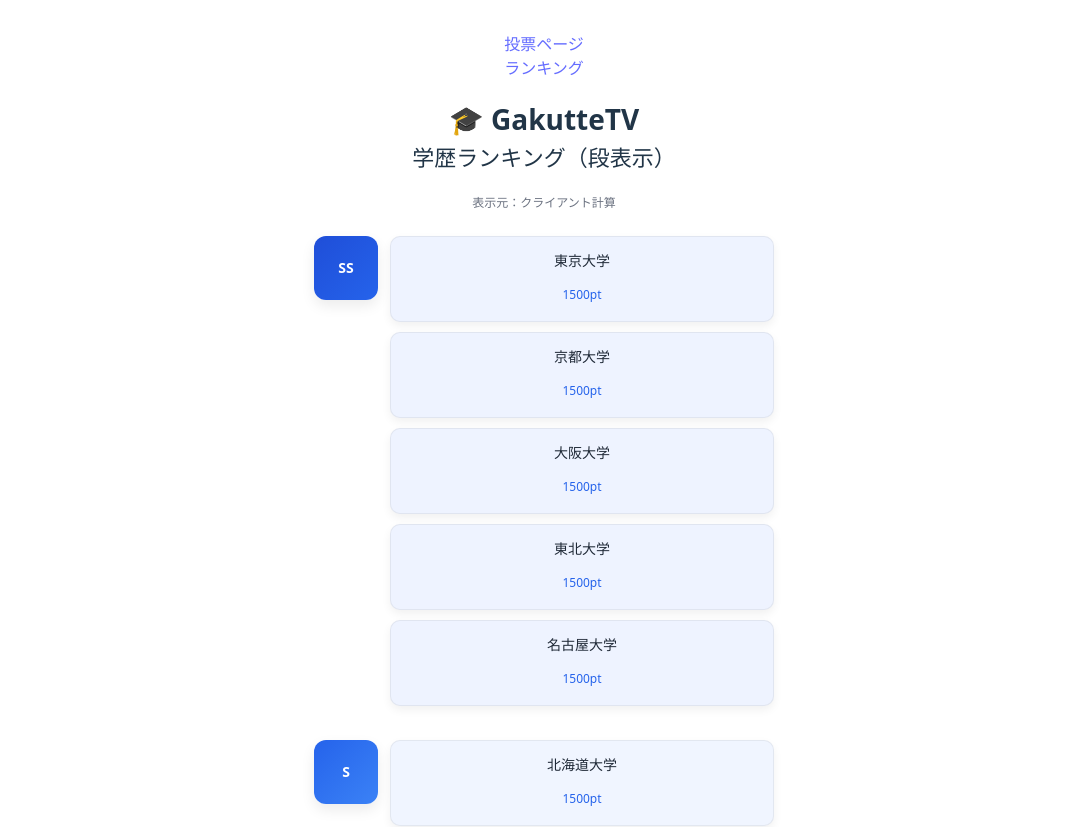
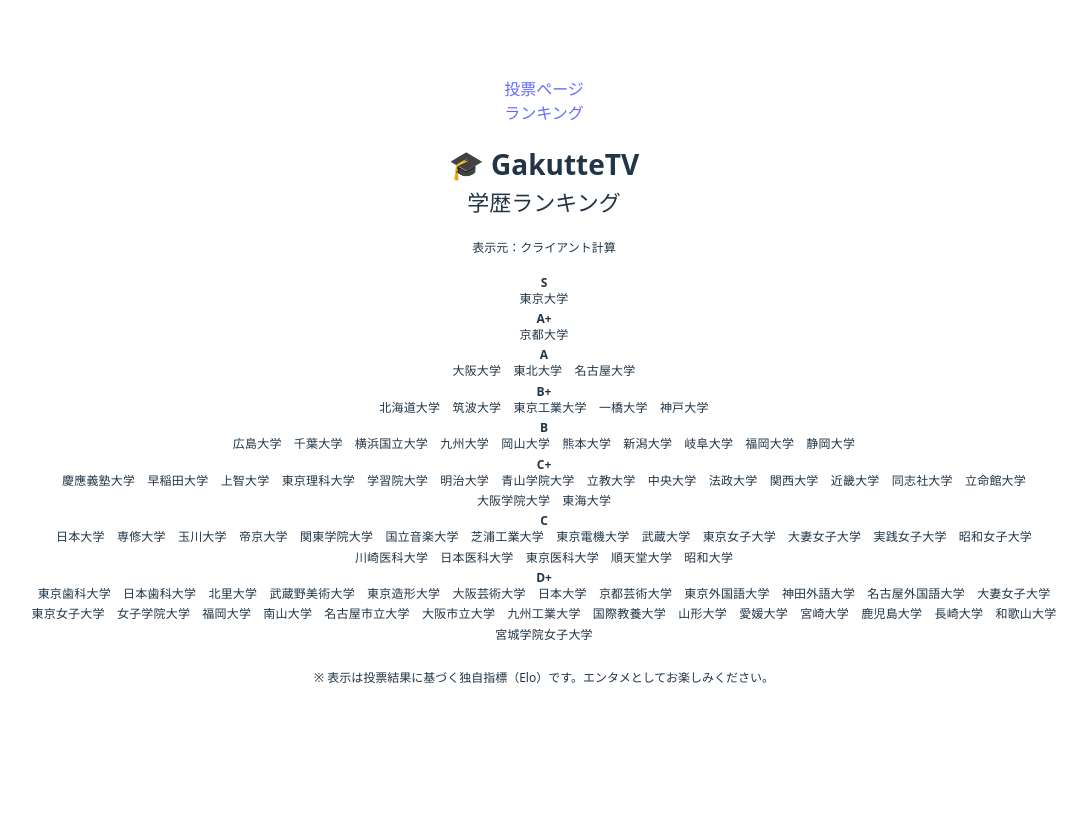
Before and after one commit to kuwabarbara/gaku, a Vue app in the folder my-app/: page /ranking in a window 1280 px wide. Shown: the top 827 px of the page, without its empty margins (96-1183 px from the left). After the commit the page ends 800 px from the top, so only its background shows below. Built offline with nearby package versions, Linux system fonts and the light colour scheme; no server answers; the database is empty; what vue3-touch-events would draw is missing.

Commit message:
ランキングの表示UIを変更

```diff
--- a/my-app/src/pages/RankingPage.vue
+++ b/my-app/src/pages/RankingPage.vue
@@ -1,3 +1,4 @@
+<!-- src/pages/RankingPage.vue -->
 <script setup>
 import { ref, onMounted, computed } from 'vue'
 import {
@@ -25,6 +26,7 @@
 
 onMounted(async () => {
   try {
+    // 1) キャッシュ（/cache/ranking）を優先
     const cacheRef = doc(collection(db, 'cache'), 'ranking')
     const cacheSnap = await getDoc(cacheRef)
 
@@ -41,16 +43,15 @@
       return
     }
 
+    // 2) フォールバックでクライアント計算（Elo）
     const rates = {}
     entries.forEach(e => { rates[e.id] = INITIAL_RATING })
-
     const voteSnap = await getDocs(query(collection(db, 'votes')))
     voteSnap.docs.map(d => d.data()).forEach(v => {
       const [wr, lr] = calculateElo(rates[v.winnerId], rates[v.loserId])
       rates[v.winnerId] = wr
       rates[v.loserId]   = lr
     })
-
     rankings.value = entries
       .map(e => ({ id: e.id, name: e.name, rating: rates[e.id] }))
       .sort((a, b) => b.rating - a.rating)
@@ -62,30 +63,40 @@
   }
 })
 
-// 段（バンド）分割
-const BAND_SIZES = [5, 10, 15, 20, 30]
-const BAND_LABELS = ['SS', 'S', 'A', 'B', 'C', 'D']
-const BAND_CLASSES = ['tier-ss','tier-s','tier-a','tier-b','tier-c','tier-d']
+/**
+ * 表示ロジック：
+ *  - FC2風の「S / A+ / A / B+ / ...」行ラベル＋横並び大学名。
+ *  - 本実装では「人数割り（上位5名→S、次10名→A+ …）」でバンド分け。
+ *    必要なら閾値や手動リストに差し替え可能。
+ */
+const BAND_LABELS = ['S','A+','A','B+','B','C+','C','D+','D','E+','E','F']
+const BAND_SIZES  = [1, 1, 3, 5, 10, 16, 18, 30, 40, 50, 60] // 例：上位が少数精鋭、下にいくほど人数が増える
+// ↑合計がエントリ数を超えてもOK。切れたら最後の「F」に残りが全部入る。
 
 const bands = computed(() => {
   const list = rankings.value
-  const out = []
-  let start = 0
-  for (let i = 0; i < BAND_SIZES.length; i++) {
-    const size = BAND_SIZES[i]
-    if (start >= list.length) break
-    out.push(list.slice(start, Math.min(start + size, list.length)))
-    start += size
+  const rows = []
+  let idx = 0
+  for (let i = 0; i < BAND_LABELS.length; i++) {
+    const size = BAND_SIZES[i] ?? 9999
+    if (idx >= list.length) break
+    rows.push({
+      label: BAND_LABELS[i],
+      items: list.slice(idx, Math.min(idx + size, list.length))
+    })
+    idx += size
   }
-  if (start < list.length) out.push(list.slice(start))
-  return out
+  if (idx < list.length) {
+    rows.push({ label: 'F', items: list.slice(idx) })
+  }
+  return rows
 })
 </script>
 
 <template>
   <div class="wrap">
     <h1 class="ttl">🎓 GakutteTV</h1>
-    <h2 class="subttl">学歴ランキング（段表示）</h2>
+    <h2 class="subttl">学歴ランキング</h2>
 
     <p v-if="loading" class="loading">読み込み中…</p>
 
@@ -95,25 +106,20 @@
         <span v-if="updatedAt">（最終更新: {{ updatedAt.toLocaleString() }}）</span>
       </p>
 
-      <div class="band-list">
-        <div v-for="(row, idx) in bands" :key="idx" class="band-row">
-          <!-- ラベル（PCは左、モバイルは上に配置） -->
-          <div class="band-label" :class="BAND_CLASSES[idx] || BAND_CLASSES.at(-1)">
-            {{ BAND_LABELS[idx] || BAND_LABELS.at(-1) }}
-          </div>
-
-          <!-- 大学カード：スマホは2列→幅が広がると自動で3列以上 -->
-          <div class="band-items">
-            <div
-              v-for="item in row"
-              :key="item.id"
-              class="uni-card"
-              :class="BAND_CLASSES[idx] || BAND_CLASSES.at(-1)"
-              :title="`${item.name} / ${item.rating}pt`"
+      <!-- FC2風：行ごとに ラベル + 横並び大学名（折り返し可） -->
+      <div class="tier-table">
+        <div v-for="row in bands" :key="row.label" class="tier-row">
+          <div class="tier-label">{{ row.label }}</div>
+          <div class="tier-items">
+            <!-- 大学名をインラインで横並び。スマホでは自然に折り返す -->
+            <span
+              v-for="(u, i) in row.items"
+              :key="u.id"
+              class="uni-item"
+              :title="`${u.name} / ${u.rating}pt`"
             >
-              <div class="uni-name">{{ item.name }}</div>
-              <div class="uni-score">{{ item.rating }}pt</div>
-            </div>
+              {{ u.name }}<span v-if="i !== row.items.length - 1" class="sep">　</span>
+            </span>
           </div>
         </div>
       </div>
@@ -122,13 +128,34 @@
     </div>
   </div>
 </template>
+<style scoped>
+/* ===== Theme variables (Light default) ===== */
+:root {
+  --bg: #ffffff;
+  --fg: #111827;
+  --muted: #6b7280;
+  --tier-label: #111827;
+  --tier-item: #111827;
+}
 
-<style scoped>
+/* Dark mode */
+@media (prefers-color-scheme: dark) {
+  :root {
+    --bg: #0b0f19;
+    --fg: #ffffff;
+    --muted: #cbd5e1;
+    --tier-label: #ffffff;
+    --tier-item: #ffffff;
+  }
+}
+
 /* ====== Layout base ====== */
 .wrap {
   max-width: 1040px;
   margin: 0 auto;
   padding: 24px;
+  background: var(--bg);
+  color: var(--fg);
 }
 .ttl {
   text-align: center;
@@ -142,120 +169,58 @@
   font-size: 22px;
   margin: 0 0 20px;
 }
-.loading { text-align: center; color: #6b7280; padding: 40px 0; }
-.meta { text-align: center; color: #6b7280; font-size: 12px; margin-bottom: 16px; }
-.note { text-align: center; color: #6b7280; font-size: 12px; margin-top: 24px; }
-
-/* ====== Band rows ====== */
-/* PC: ラベル左 + アイテム右（横並び）
-   SP: ラベル上 + アイテム下（縦積み） */
-.band-list { display: grid; gap: 18px; }
-.band-row {
-  display: grid;
-  grid-template-columns: auto 1fr;
-  align-items: start;
-  gap: 12px;
-  padding: 8px 0;
+.meta {
+  text-align: center;
+  color: var(--muted);
+  font-size: 12px;
+  margin-bottom: 16px;
+}
+.note {
+  text-align: center;
+  color: var(--muted);
+  font-size: 12px;
+  margin-top: 24px;
 }
 
-/* バンドラベル（SS / S / A / …） */
-.band-label {
-  width: 64px;
-  height: 64px;
-  border-radius: 12px;
+/* ====== FC2風レイアウト ====== */
+.tier {
+  margin: 10px 0 18px;
+}
+.tier-header {
+  display: grid;
+  grid-template-columns: 64px 1fr;
+  align-items: center;
+  gap: 12px;
+  margin-bottom: 4px;
+}
+.tier-label {
+  font-size: 12px;
   font-weight: 800;
-  font-size: 14px;
-  display: grid;
-  place-items: center;
-  color: #fff;
-  box-shadow: 0 6px 14px rgba(0,0,0,0.08);
+  line-height: 1;
+  padding-top: 4px;
+  text-align: center;
+  color: var(--tier-label);
   user-select: none;
-  position: sticky; /* PCで段が長い時に視線を失わない小ワザ */
-  top: 12px;
+}
+.tier-items {
+  font-size: 12px;
+  color: var(--tier-item);
+  line-height: 1.7;
+  letter-spacing: 0.2px;
+  word-break: keep-all;
+  overflow-wrap: anywhere;
+}
+.uni-item {
+  display: inline;
+  white-space: nowrap;
+}
+.dot {
+  margin: 0 0.25em;
+  color: var(--tier-item);
 }
 
-/* 大学カード群：スマホは2列、横幅に応じて自動で列数アップ */
-.band-items {
-  display: grid;
-  gap: 10px;
-  /* 最小幅 150px、最大は空きに応じて拡張。スマホではまず 2 列になる */
-  grid-template-columns: repeat(auto-fill, minmax(150px, 1fr));
-}
-
-/* 大学カード */
-.uni-card {
-  display: grid;
-  align-items: center;
-  justify-items: center;
-  grid-template-rows: auto auto;
-  padding: 10px 12px;
-  min-height: 64px;
-  border-radius: 10px;
-  background: #f5f7fb;
-  border: 1px solid rgba(0,0,0,0.06);
-  box-shadow: 0 4px 10px rgba(0,0,0,0.06);
-  transition: transform .12s ease, box-shadow .12s ease;
-  text-align: center;
-}
-.uni-card:hover {
-  transform: translateY(-2px);
-  box-shadow: 0 8px 16px rgba(0,0,0,0.08);
-}
-.uni-name { font-weight: 600; font-size: 14px; color: #1f2937; line-height: 1.2; }
-.uni-score { font-size: 12px; color: #2563eb; margin-top: 4px; }
-
-/* ====== Color tiers ====== */
-.tier-ss { background: linear-gradient(135deg, #1f4ed8, #2563eb); }
-.tier-s  { background: linear-gradient(135deg, #2563eb, #3b82f6); }
-.tier-a  { background: linear-gradient(135deg, #3b82f6, #60a5fa); }
-.tier-b  { background: linear-gradient(135deg, #60a5fa, #93c5fd); }
-.tier-c  { background: linear-gradient(135deg, #93c5fd, #bfdbfe); }
-.tier-d  { background: linear-gradient(135deg, #bfdbfe, #e5efff); }
-
-/* カード側は薄色で読みやすく */
-.uni-card.tier-ss { background: #eef3ff; }
-.uni-card.tier-s  { background: #f0f5ff; }
-.uni-card.tier-a  { background: #f3f7ff; }
-.uni-card.tier-b  { background: #f6f8ff; }
-.uni-card.tier-c  { background: #f8faff; }
-.uni-card.tier-d  { background: #fbfcff; }
-
-/* ====== Responsive tweaks ====== */
-/* 極小画面：カードは 1 列、ラベルは上に（縦積み） */
-@media (max-width: 380px) {
-  .band-row {
-    grid-template-columns: 1fr; /* ラベル上、カード下 */
-  }
-  .band-label {
-    position: static;
-    width: 52px; height: 52px; font-size: 12px; margin: 0 auto 8px;
-  }
-  .band-items {
-    grid-template-columns: 1fr; /* 1列 */
-  }
-  .uni-name { font-size: 13px; }
-}
-
-/* 小さめスマホ：カード2列、ラベルは上（縦積み） */
-@media (min-width: 381px) and (max-width: 640px) {
-  .band-row { grid-template-columns: 1fr; }
-  .band-label {
-    position: static;
-    width: 56px; height: 56px; font-size: 12px; margin: 0 auto 8px;
-  }
-  .band-items {
-    grid-template-columns: repeat(2, minmax(0, 1fr)); /* 2列固定 */
-  }
-}
-
-/* タブレット：カードは 3〜4 列に広がる。ラベルは左に戻す */
-@media (min-width: 641px) and (max-width: 900px) {
-  .band-row { grid-template-columns: auto 1fr; }
-  .band-items { grid-template-columns: repeat(auto-fill, minmax(180px, 1fr)); }
-}
-
-/* 広め（PC）：カードサイズを少し大きく */
-@media (min-width: 901px) {
-  .band-items { grid-template-columns: repeat(auto-fill, minmax(200px, 1fr)); }
+/* Responsive tweaks */
+@media (max-width: 420px) {
+  .tier-header { grid-template-columns: 52px 1fr; }
 }
 </style>
```
